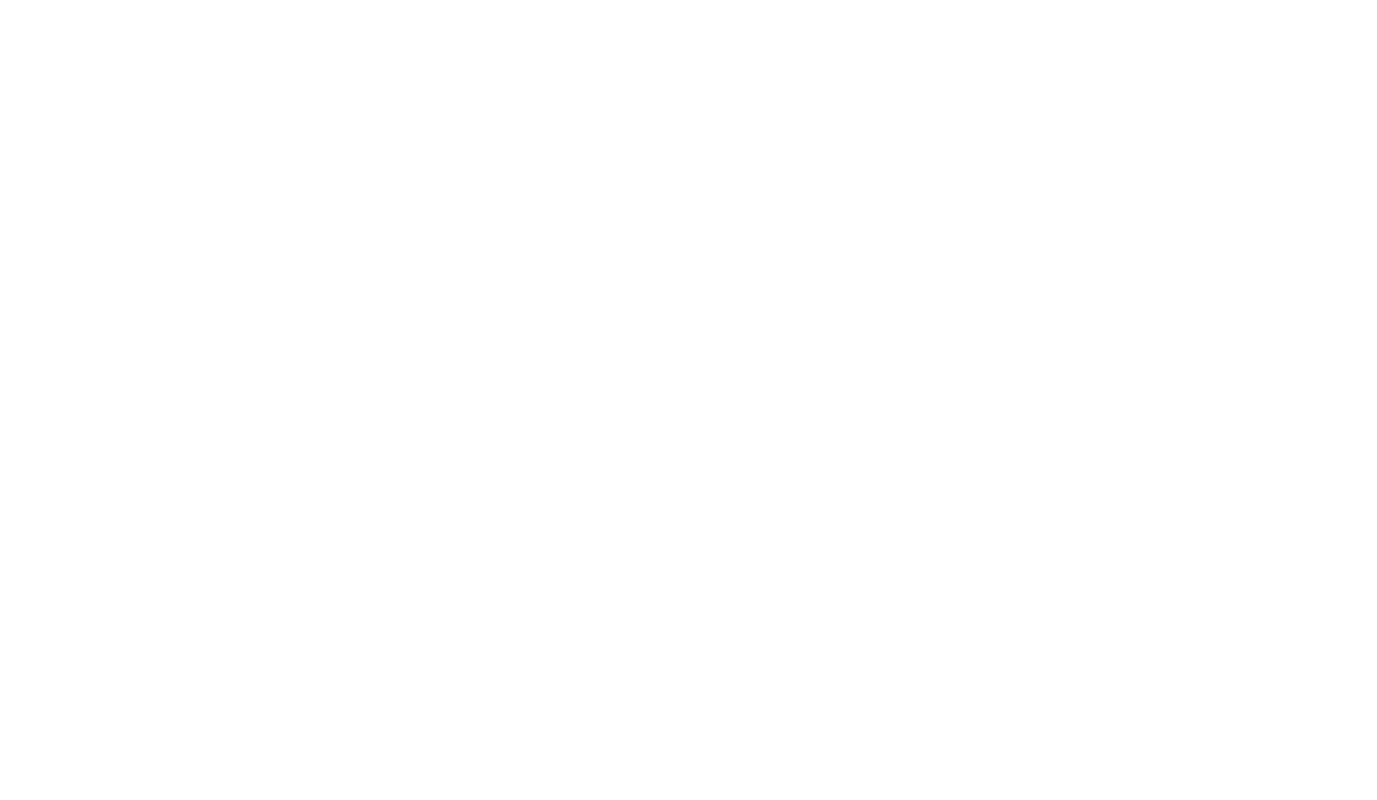
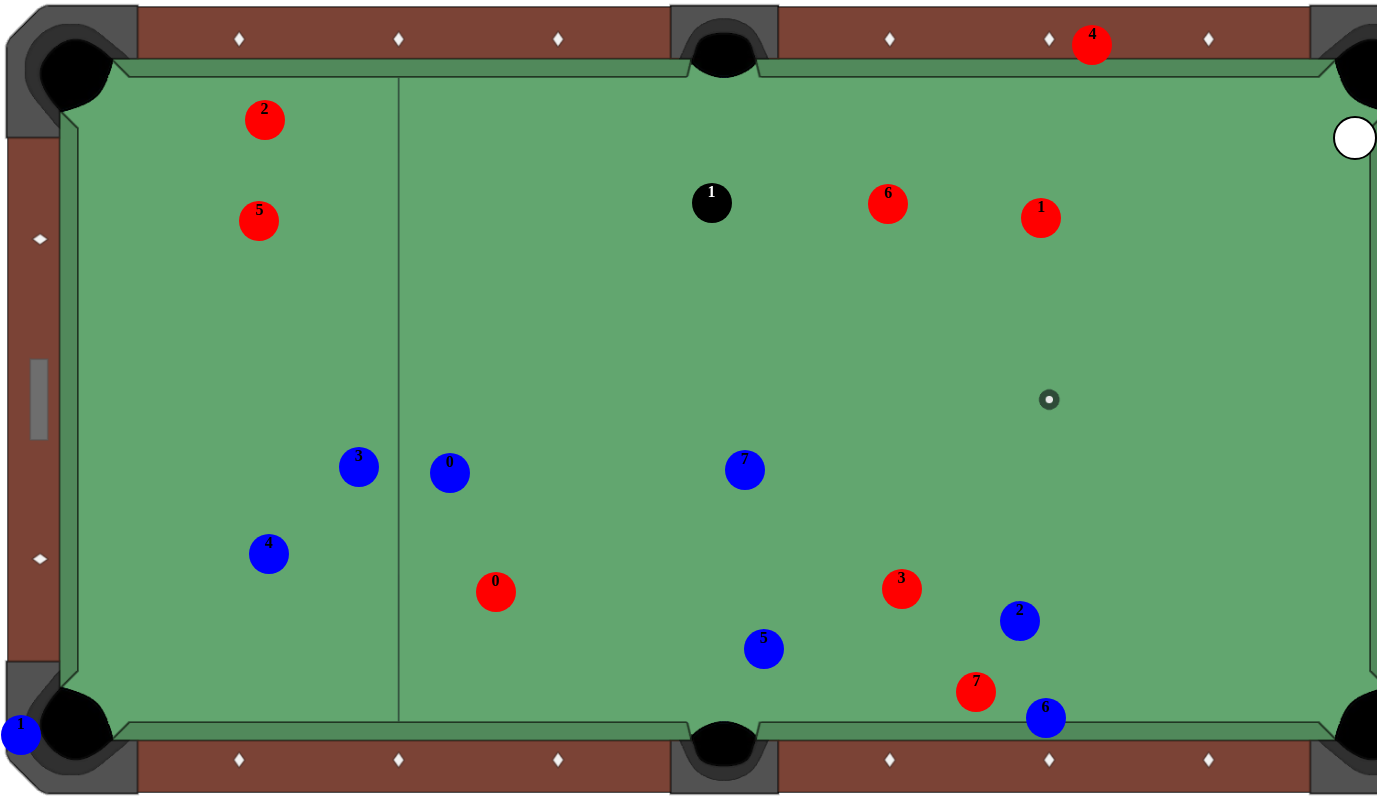
Before and after one commit to Gurban-Gurbanzade/FlexAndGrid, a plain HTML site: page DOMCircles/Praktika/Tapşırıq05/index.html in a window 1280 px wide. Shown: the whole page, 1377 px wide, since content can reach past the window. Drawn offline with Linux system fonts and the light colour scheme.

Commit message:
Tapşırıq 05 Hazır

```diff
--- /dev/null
+++ b/DOMCircles/Praktika/Tapşırıq05/app.js
@@ -0,0 +1,55 @@
+"use strict";
+function randomCirclePlacement() {
+  let daire = document.createElement("div");
+  daire.style.width = "40px";
+  daire.style.height = "40px";
+  daire.style.borderRadius = "50%";
+  daire.style.backgroundColor = "white";
+  daire.style.border = "2px solid black";
+  daire.style.position = "absolute";
+  daire.style.top = `${Math.random() * document.body.clientHeight}px`;
+  daire.style.left = `${Math.random() * document.body.clientWidth}px`;
+  document.querySelector("body").appendChild(daire);
+
+  let daireB = document.createElement("div");
+  daireB.style.width = "40px";
+  daireB.style.height = "40px";
+  daireB.style.borderRadius = "50%";
+  daireB.style.backgroundColor = "black";
+  daireB.style.position = "absolute";
+  daireB.innerText = "1";
+  daireB.style.textAlign = "center";
+  daireB.style.fontWeight = "bold";
+  daireB.style.color = "white";
+  daireB.style.top = `${Math.random() * 720}px`;
+  daireB.style.left = `${Math.random() * document.body.clientWidth}px`;
+  document.querySelector("body").appendChild(daireB);
+
+  for (let i = 0; i <= 7; i++) {
+    let daireB = document.createElement("div");
+    daireB.style.width = "40px";
+    daireB.style.height = "40px";
+    daireB.style.borderRadius = "50%";
+    daireB.style.backgroundColor = "Blue";
+    daireB.style.position = "absolute";
+    daireB.innerText = `${i}`;
+    daireB.style.textAlign = "center";
+    daireB.style.fontWeight = "bold";
+    daireB.style.top = `${Math.random() * 720}px`;
+    daireB.style.left = `${Math.random() * document.body.clientWidth}px`;
+    document.querySelector("body").appendChild(daireB);
+    let daireR = document.createElement("div");
+    daireR.style.width = "40px";
+    daireR.style.height = "40px";
+    daireR.style.borderRadius = "50%";
+    daireR.style.backgroundColor = "red";
+    daireR.style.position = "absolute";
+    daireR.innerText = `${i}`;
+    daireR.style.textAlign = "center";
+    daireR.style.fontWeight = "bold";
+    daireR.style.top = `${Math.random() * 720}px`;
+    daireR.style.left = `${Math.random() * document.body.clientWidth}px`;
+    document.querySelector("body").appendChild(daireR);
+  }
+}
+randomCirclePlacement();
--- a/DOMCircles/Alqoritm/zindex.html
+++ b/DOMCircles/Praktika/Tapşırıq05/index.html
@@ -4,13 +4,10 @@
     <meta charset="UTF-8" />
     <meta http-equiv="X-UA-Compatible" content="IE=edge" />
     <meta name="viewport" content="width=device-width, initial-scale=1.0" />
+    <link rel="stylesheet" href="style.css" />
     <title>Document</title>
   </head>
   <body>
-    <!-- <script src="CaeserCipher.js"></script> -->
-    <!-- <script src="CamelCase.js"></script> -->
-    <!-- <script src="MarsExploration.js"></script> -->
-    <script src="StrongPassword.js"></script>
-    <!-- <script src="TwoCharacters.js"></script> -->
+    <script src="app.js"></script>
   </body>
 </html>
--- /dev/null
+++ b/DOMCircles/Praktika/Tapşırıq05/style.css
@@ -0,0 +1,12 @@
+* {
+  margin: 0;
+  padding: 0;
+}
+body {
+  width: 1350px;
+  height: 100vh;
+  background-image: url(img/American-style_pool_table_diagram_\(empty\).png);
+  background-repeat: no-repeat;
+  background-size: cover;
+  box-sizing: border-box;
+}
```
Also changed, not shown: DOMCircles/Praktika/Tapşırıq05/img/American-style_pool_table_diagram_(empty).png (added), WebElements/Demo16/image/American-style_pool_table_diagram_(empty).png (added).
